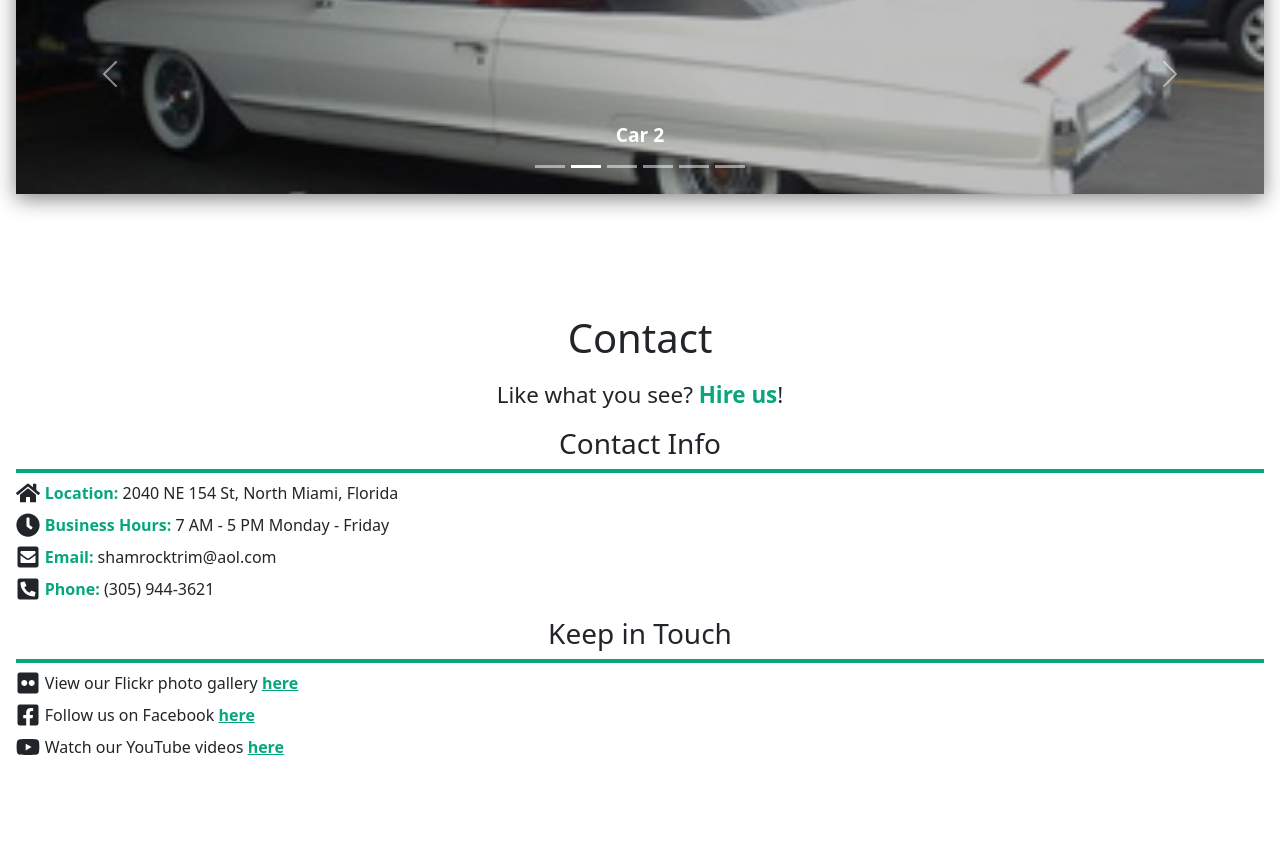
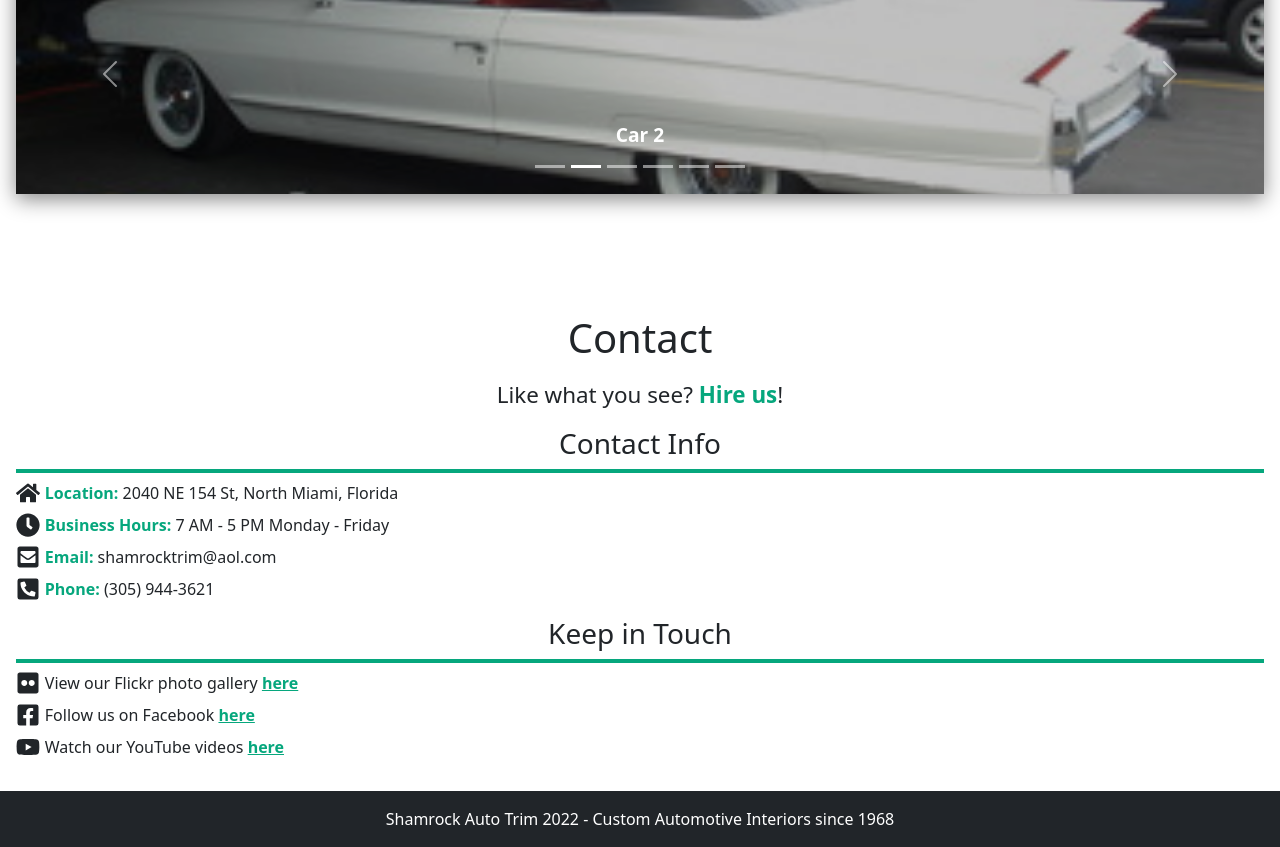
Before and after one commit to RyanMcPherson7/shamrock-auto-trim-redesign, a React (Create React App) app in the folder client/: page / in a window 1280 px wide. Shown: the part 8811-9658 px from the top of the page. Before the commit the page ends 9602 px from the top, so only its background shows below. Built offline with nearby package versions, Linux system fonts and the light colour scheme.

Commit message:
added footer

```diff
--- a/client/src/App.js
+++ b/client/src/App.js
@@ -4,6 +4,7 @@ import About from './components/About';
 import Services from './components/Services';
 import Projects from './components/Projects'
 import Contact from './components/Contact';
+import Footer from './components/Footer';
 import 'bootstrap/dist/css/bootstrap.css'
 
 function App() {
@@ -15,6 +16,7 @@ function App() {
       <Services />
       <Projects />
       <Contact />
+      <Footer />
     </>
   );
 }
--- a/client/src/components/Contact.js
+++ b/client/src/components/Contact.js
@@ -11,7 +11,7 @@ import {
 const Contact = () => {
   return (
     <>
-      <div className='section-wrapper' id='contact-wrapper'>
+      <div className='section-wrapper'>
         <h1 className='section-title' id='contact'>
           Contact
         </h1>
--- /dev/null
+++ b/client/src/components/Footer.js
@@ -0,0 +1,13 @@
+const Footer = () => {
+  return (
+    <>
+      <footer>
+        <p>
+          Shamrock Auto Trim 2022 - Custom Automotive Interiors since 1968
+        </p>
+      </footer>
+    </>
+  );
+};
+
+export default Footer;
--- a/client/src/index.css
+++ b/client/src/index.css
@@ -209,14 +209,27 @@ header h3 {
   color: var(--color-primary);
 }
 
+/* ============================= */
+/*            Contact            */
+/* ============================= */
 #contact-grabber {
   text-align: center;
   font-size: 1.4rem;
 }
 
 /* ============================= */
-/*            Contact            */
+/*            Footer             */
 /* ============================= */
+footer {
+  background-color: var(--color-secondary);
+  padding: 1rem;
+  text-align: center;
+}
+
+footer p {
+  color: var(--color-primary);
+  margin-bottom: 0;
+}
 
 /* ============================= */
 /*         Media Queries         */
```
